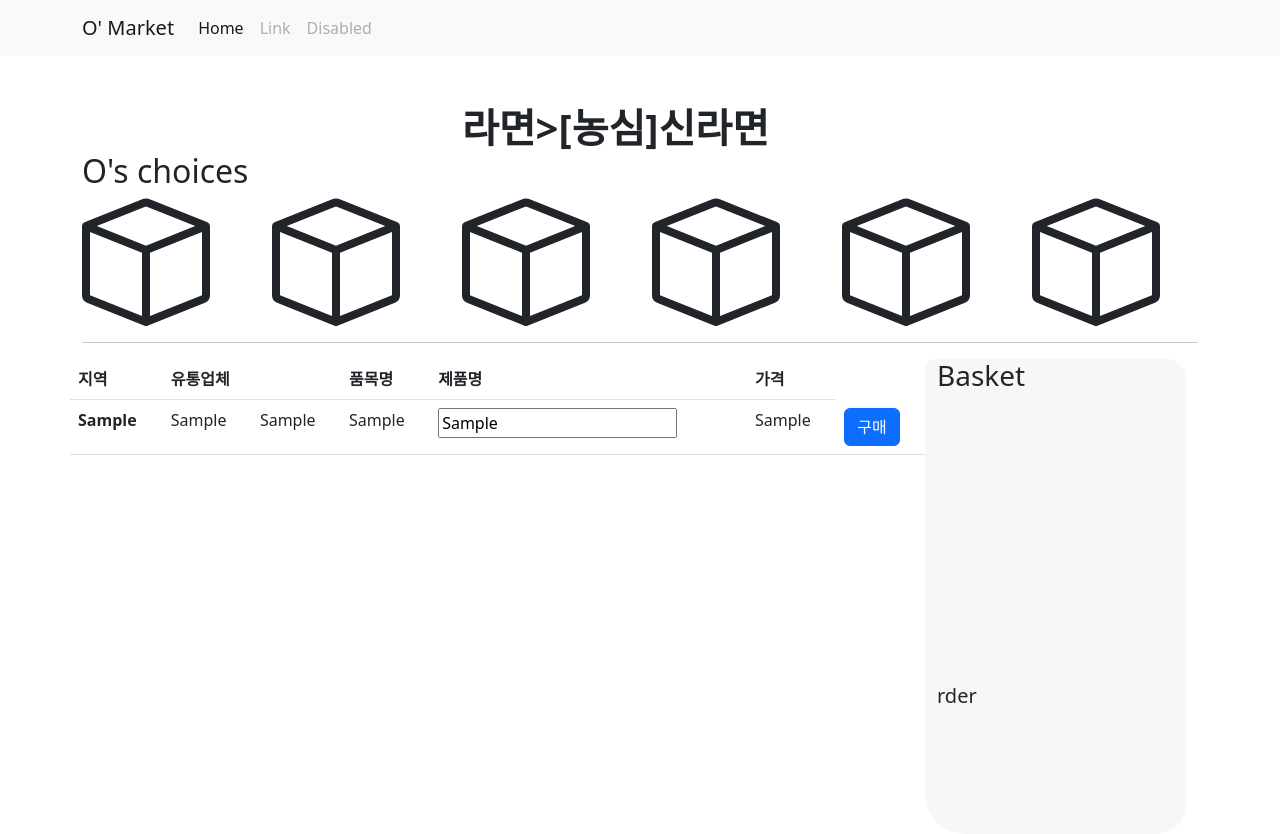
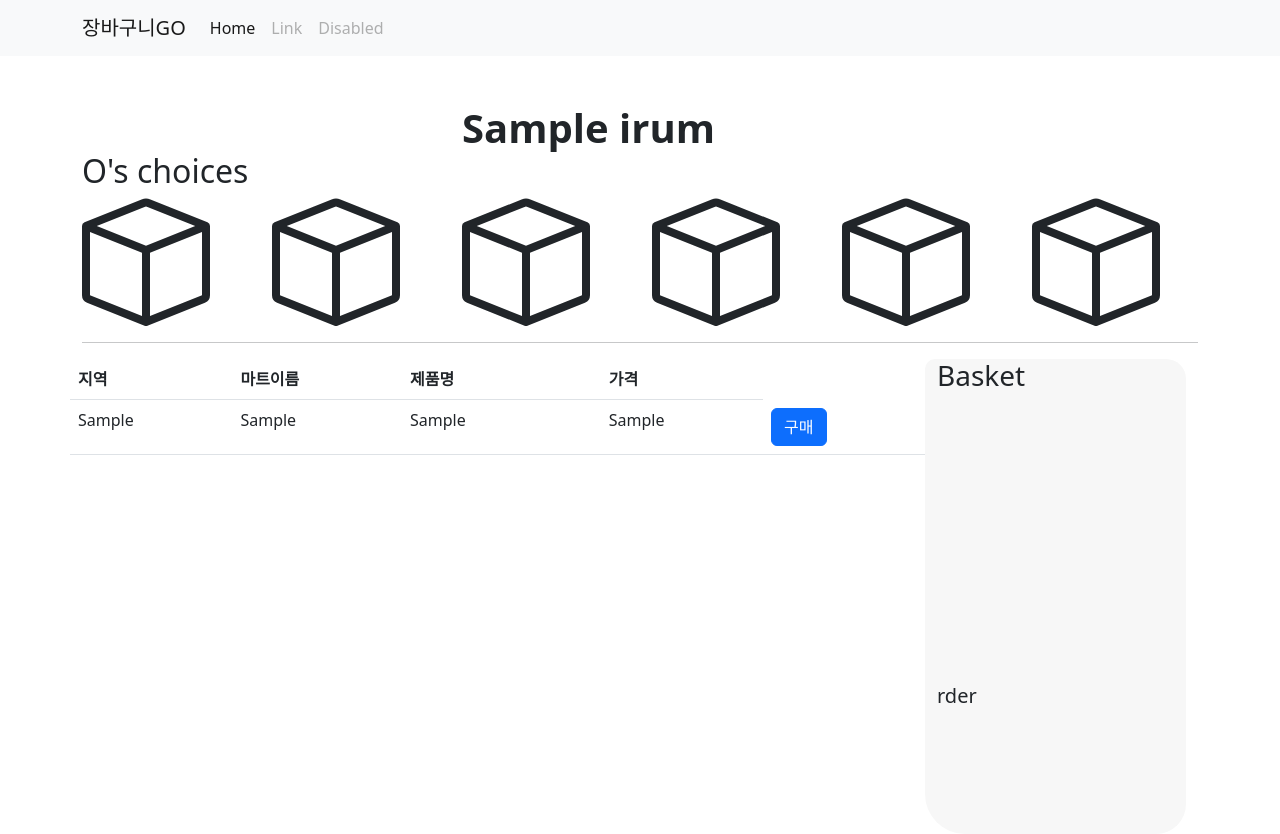
Before and after one commit to kjh000/FinalProject_one, a Django app: template project_app/templates/finder.html in a window 1280 px wide. Run offline with Django 4.2, Linux system fonts and the light colour scheme; the template is opened without the code that fills it: most values are stand-ins (such as "Sample title", 1, 10 or a date in 2020).

Commit message:
장바구니GO

```diff
--- a/project_app/templates/finder.html
+++ b/project_app/templates/finder.html
@@ -12,7 +12,7 @@
 <body>
 	<nav class="navbar navbar-expand-lg navbar-light bg-light" aria-label="Eighth navbar example">
 		<div class="container">
-			<a class="navbar-brand" href="#">O' Market</a>
+			<a class="navbar-brand" href="#">장바구니GO</a>
 			<button class="navbar-toggler" type="button" data-bs-toggle="collapse" data-bs-target="#navbarsExample07" aria-controls="navbarsExample07" aria-expanded="false" aria-label="Toggle navigation">
 				<span class="navbar-toggler-icon"></span>
 			</button>
@@ -36,7 +36,7 @@
         <div class="row a">
             <div class="col-md-4"></div>
             <div class="col-md-4">
-            	<h1><strong>라면>[농심]신라면</strong></h1>
+            	<h1><strong>{{irum}}</strong></h1>
             </div>
             <div class="col-md-4"></div>
         </div>
@@ -81,29 +81,23 @@
 						<thead>
 							<tr>
 								<th>지역</th>
-								<th colspan='2'>유통업체</th>
-								<th>품목명</th>
-								<th>제품명</th>
+								<th>마트이름</th>
+								<th colspan='2'>제품명</th>
 								<th>가격</th>
 							</tr>
 						</thead>
 						<tbody>
 							{% for df in dfl %}
-
 							<tr>
-
 								<form action="craw" method="get">
-									<th>{{df.0}}</th>
-									<td>{{df.1}}</td>
+									<td>{{df.0}}</td>
 									<td>{{df.2}}</td>
-									<td>{{df.3}}</td>
-									<td><input type="text" name="item" id = "item" value = "{{df.4}}" readonly/></td>
+									<td>{{df.4}}</td>
+									<td><input type="hidden" name="item" id = "item" value = "{{df.4}}" readonly/></td>
 									<td>{{df.5}}</td>
-
 									<td><button class="btn btn-primary" type="submit">구매</button></td>
 								</form>
 							</tr>
-
 							{% endfor %}
 						</tbody>
 					</table>
--- a/project_app/templates/main.html
+++ b/project_app/templates/main.html
@@ -16,7 +16,7 @@
 <body>
 	<div class="center">
 		<form action="show" method="get">
-			<h1><strong>O' Market</strong></h1>
+			<h1><strong>장바구니GO</strong></h1>
 			검색어<input id="searchInput" name="searchInput" value="searchInput">
 			 <!--
 			<select id="itemSelect" name="itemSelect">
```
